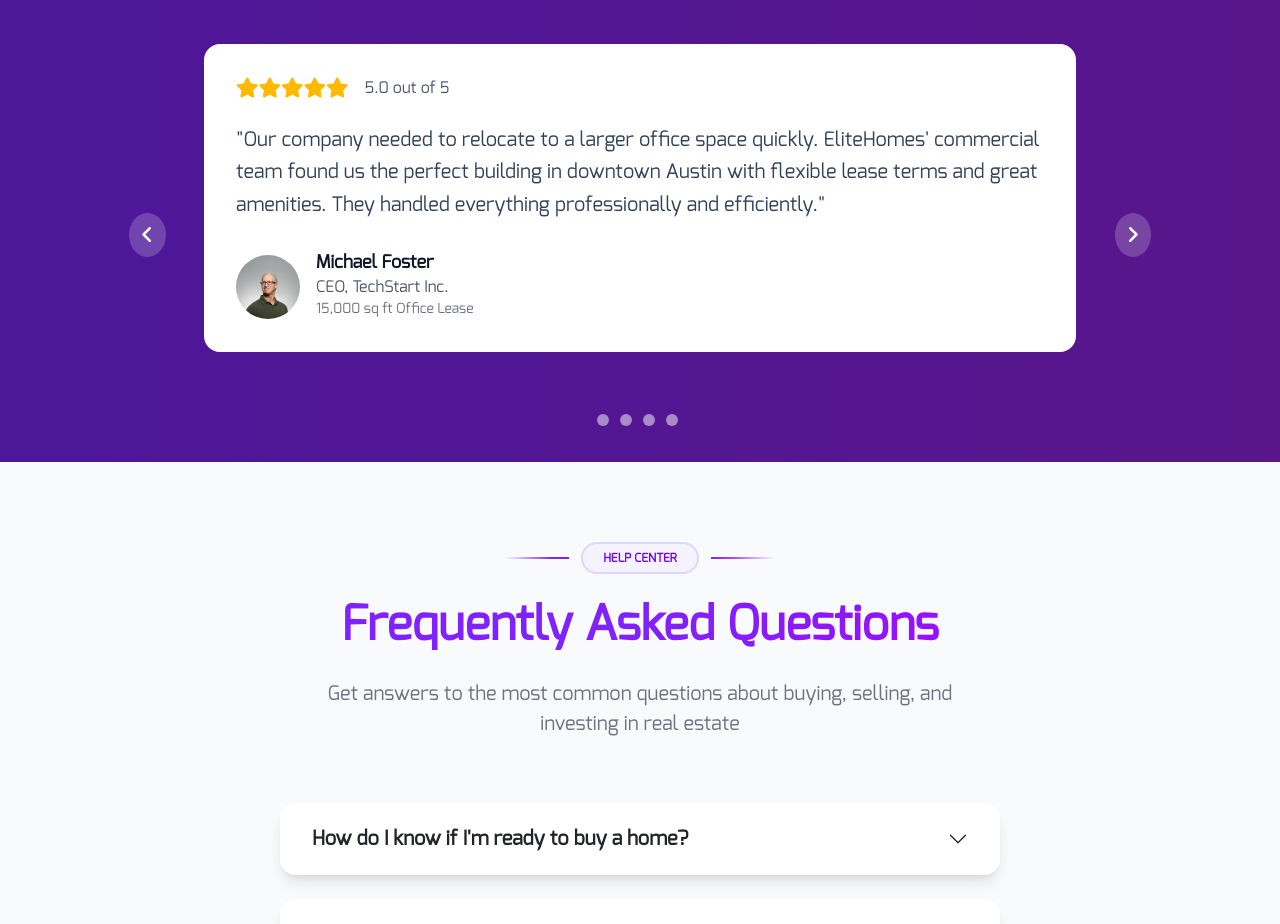
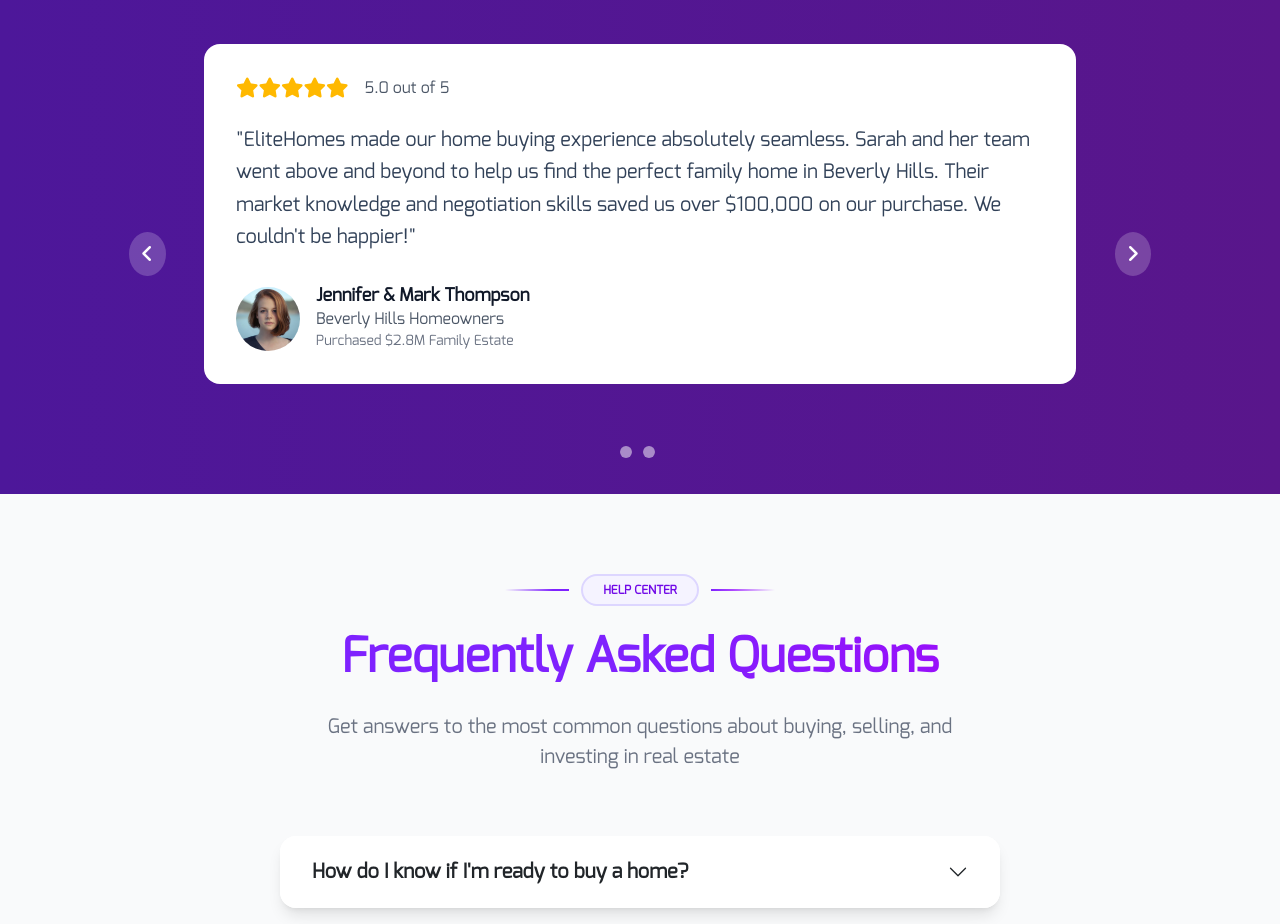
Before and after one commit to matarooo/Bootstrap_5_Exam, a plain HTML site: page index.html in a window 1280 px wide. Shown: the part 3180-4104 px from the top of the page. Drawn offline with Linux system fonts and the light colour scheme.

Commit message:
adjusting

```diff
--- a/index.html
+++ b/index.html
@@ -743,8 +743,7 @@
                     <div class="carousel-indicators">
                         <button type="button" data-bs-target="#carouselExampleIndicators" data-bs-slide-to="0" class="active" aria-current="true" aria-label="Slide 1"></button>
                         <button type="button" data-bs-target="#carouselExampleIndicators" data-bs-slide-to="1" aria-label="Slide 2"></button>
-                        <button type="button" data-bs-target="#carouselExampleIndicators" data-bs-slide-to="2" aria-label="Slide 3"></button>
-                        <button type="button" data-bs-target="#carouselExampleIndicators" data-bs-slide-to="3" aria-label="Slide 4"></button>
+
                     </div>
                     <div class="carousel-inner">
                             <div class="carousel-item active">
@@ -782,13 +781,13 @@
                                         </div>
                                         <span class="color-gray-600 fw-500">5.0 out of 5</span>
                                     </div>
-                                    <blockquote class=" fs-5 color-gray-700 mb-32 leading-relaxed fw-400">"Our company needed to relocate to a larger office space quickly. EliteHomes' commercial team found us the perfect building in downtown Austin with flexible lease terms and great amenities. They handled everything professionally and efficiently."</blockquote>
+                                    <blockquote class=" fs-5 color-gray-700 mb-32 leading-relaxed fw-400">"EliteHomes made our home buying experience absolutely seamless. Sarah and her team went above and beyond to help us find the perfect family home in Beverly Hills. Their market knowledge and negotiation skills saved us over $100,000 on our purchase. We couldn't be happier!"</blockquote>
                                     <div class="d-flex align-items-center">
-                                        <img src="Assets/Elite Homes Images/avatar-3.jpg" alt="Michael Foster" class="carousel-img">
+                                        <img src="Assets/Elite Homes Images/avatar-7.jpg" alt="Jennifer & Mark Thompson" class="carousel-img">
                                         <div>
-                                            <h4 class=" fs-18 fw-600 color-black m-0">Michael Foster</h4>
-                                            <p class="m-0 color-gray-600">CEO, TechStart Inc.</p>
-                                            <p class="m-0 color-gray fs-14 ls-normal">15,000 sq ft Office Lease</p>
+                                            <h4 class=" fs-18 fw-600 color-black m-0">Jennifer & Mark Thompson</h4>
+                                            <p class="m-0 color-gray-600">Beverly Hills Homeowners</p>
+                                            <p class="m-0 color-gray fs-14 ls-normal">Purchased $2.8M Family Estate</p>
                                         </div>
                                     </div>
                                 </div>
```
Also changed, not shown: Assets/Elite Homes Images/avatar-7.jpg (added).
